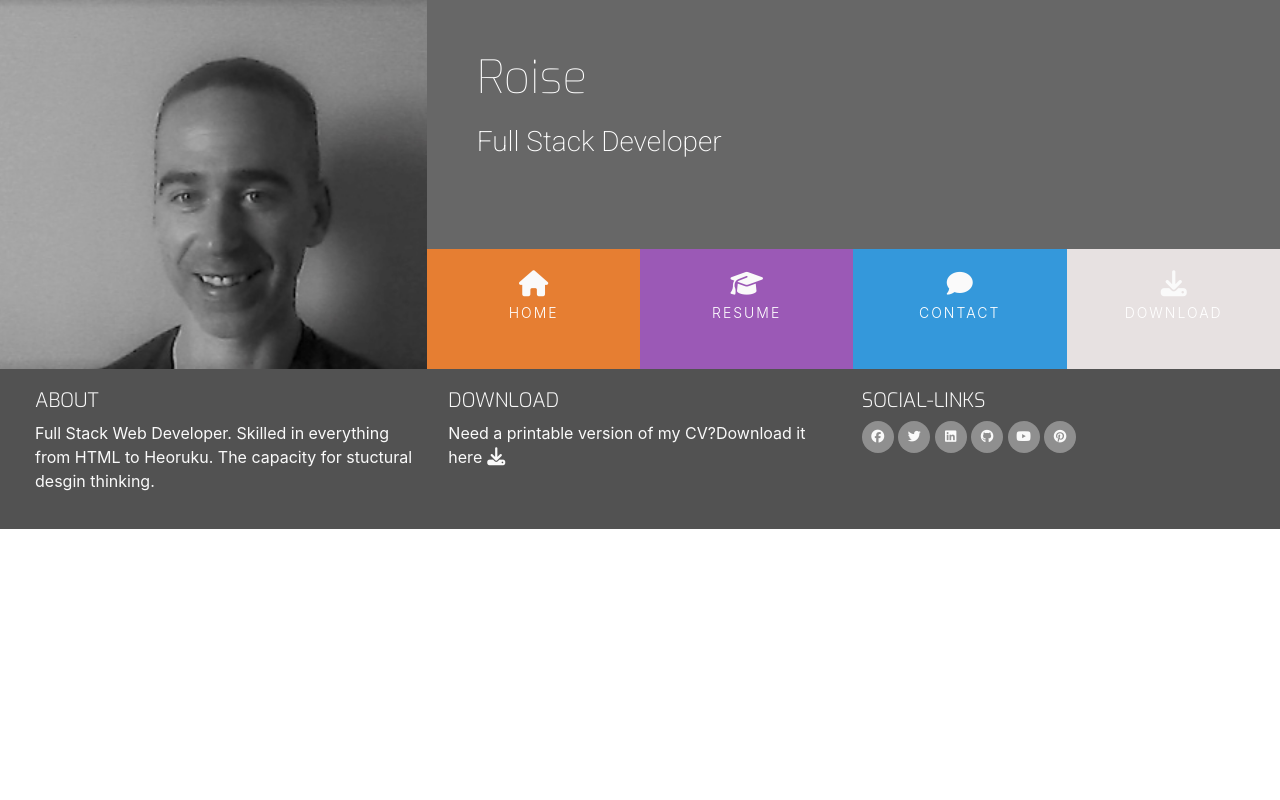
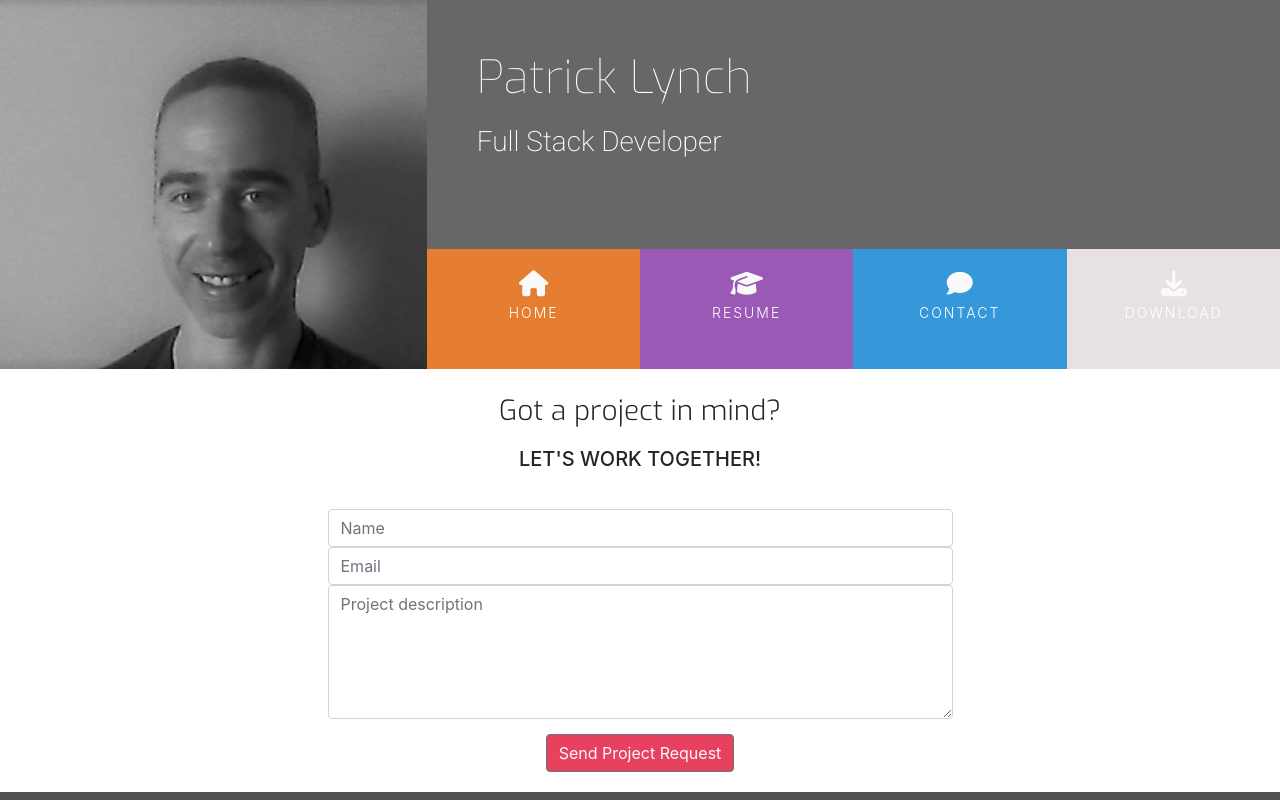
Before and after one commit to plyn85/UCD-RESUME, a plain HTML site: page contact.html in a window 1280 px wide. Shown: the top 800 px of the page. Drawn offline with nearby package versions, Linux system fonts and the light colour scheme.

Commit message:
final touches  and adding and adding a cv

```diff
--- a/assets/css/main.css
+++ b/assets/css/main.css
@@ -31,6 +31,10 @@
 
 .bg-color-work-history {
     background-color: #9b59b6;
+}
+
+.bg-color-contact {
+    background-color: #fff;
 }
 
 /*-------------------------------Special paddings/margins/texts*/
@@ -347,9 +351,46 @@ footer {
     left: -6px;
     border-radius: 12px;
     content: '';
-    background:#fafafa;
+    background: #fafafa;
 }
 
 .history-items {
     margin-bottom: 30px;
 }
+
+/*--------------------------------Contact form-*/
+
+.contact-heading {
+    font-family: "Exo", sans-serif;
+    font-weight: 300;
+    margin-top: 25px;
+    margin-bottom: 20px;
+}
+
+.center-form {
+    padding-top: 10px;
+    margin: 0 auto;
+    max-width: 70%;
+
+}
+
+button[type="submit"] {
+    margin-top: 15px;
+    margin-bottom: 20px;
+    color: #fafafa;
+    background-color: #e84160;
+
+}
+
+/*--------------------------------Media Queries-*/
+
+@media(min-width: 992px) {
+    .center-form {
+        padding-top: 30px;
+        min-height: 240px;
+        margin: 0 auto;
+        max-width: 50%;
+
+    }
+
+}
--- a/contact.html
+++ b/contact.html
@@ -23,7 +23,7 @@
             <div class="col-md-8">
                 <div class="row bg-color-name-title no-gutters">
                     <div class="col heading">
-                        <h1 class="name">Roise</h1>
+                        <h1 class="name">Patrick Lynch</h1>
                         <h2 class="title">Full Stack Developer</h2>
 
 
@@ -34,17 +34,17 @@
 
                     <div class="col">
                         <ul id="nav" class="list-inline menu-container">
-                            <li class="col-6 col-sm-3 list-inline-item ui-menu-color-home menu-item"><a href="/" class="hvr-sweep-to-bottom
+                            <li class="col-6 col-sm-3 list-inline-item ui-menu-color-home menu-item"><a href="index.html" class="hvr-sweep-to-bottom
                                     "><i class="fas fa-home" aria-hidden="true"></i><span>Home</span></a></li>
                             <li class="col-6 col-sm-3 list-inline-item  ui-menu-color-resume menu-item"><a
-                                    class="hvr-sweep-to-bottom" href="/"><i class="fas fa-graduation-cap"
+                                    class="hvr-sweep-to-bottom" href="resume.html"><i class="fas fa-graduation-cap"
                                         aria-hidden="true"></i><span>Resume</span></a>
                             </li>
                             <li class="col-6 col-sm-3 list-inline-item  ui-menu-color-contact menu-item"><a
-                                    class="hvr-sweep-to-bottom" href="/"><i class="fas fa-comment"
+                                    class="hvr-sweep-to-bottom" href="contact.html"><i class="fas fa-comment"
                                         aria-hidden="true"></i><span>Contact</span></a></li>
                             <li class="col-6 col-sm-3 list-inline-item  ui-menu-color-download menu-item"><a
-                                    class="hvr-sweep-to-bottom" href="/"><i class="fas fa-download"
+                                    class="hvr-sweep-to-bottom" href="assets\cv\patrick_lynch_Resume.pdf" target="_blank"><i class="fas fa-download"
                                         aria-hidden="true"></i><span>Download</span></a></li>
                         </ul>
                     </div>
@@ -55,7 +55,30 @@
         </div>
     </header>
 
-    <section>
+    <section class="container-fluid">
+        <div class="row bg-color-contact">
+            <div class="col">
+                <h3 class="contact-heading upppercase text-center">Got a project in mind?</h3>
+                <h5 class="text-center uppercase">Let's work together!</h5>
+                <div class="center-form">
+                    <form>
+                        <input type="text" name="name" id="fullname" class="form-control" placeholder="Name" required />
+                        <input type="email" name="email" id="emailaddress" class="form-control" placeholder="Email"
+                            requried />
+                        <textarea rows="5" name="project-summary" id="projectsummary" class="form-control"
+                            placeholder="Project description" required /></textarea>
+                        <div class="form-row text-center">
+                            <div class="col">
+                                <button type="submit" class="btn btn-secondary">Send Project Request</button>
+                            </div>
+                        </div>
+                    </form>
+                </div>
+
+            </div>
+
+        </div>
+
 
     </section>
 
@@ -70,7 +93,7 @@
             </div>
             <div class="col-sm-4">
                 <h5 class="uppercase general-sub">Download</h5>
-                <p class="inline-block">Need a printable version of my CV?Download it here<a href="/" target="_blank"
+                <p class="inline-block">Need a printable version of my CV?Download it here<a href="assets\cv\patrick_lynch_Resume.pdf" target="_blank"
                         class="cv-pdf"><i class="fas fa-download" aria-hidden="true"></i>
                         <span class="sr-only">Download Link</span>
 
```
Also changed, not shown: index.html (+12 -11 lines), resume.html (+16 -15 lines), 1 other file.
